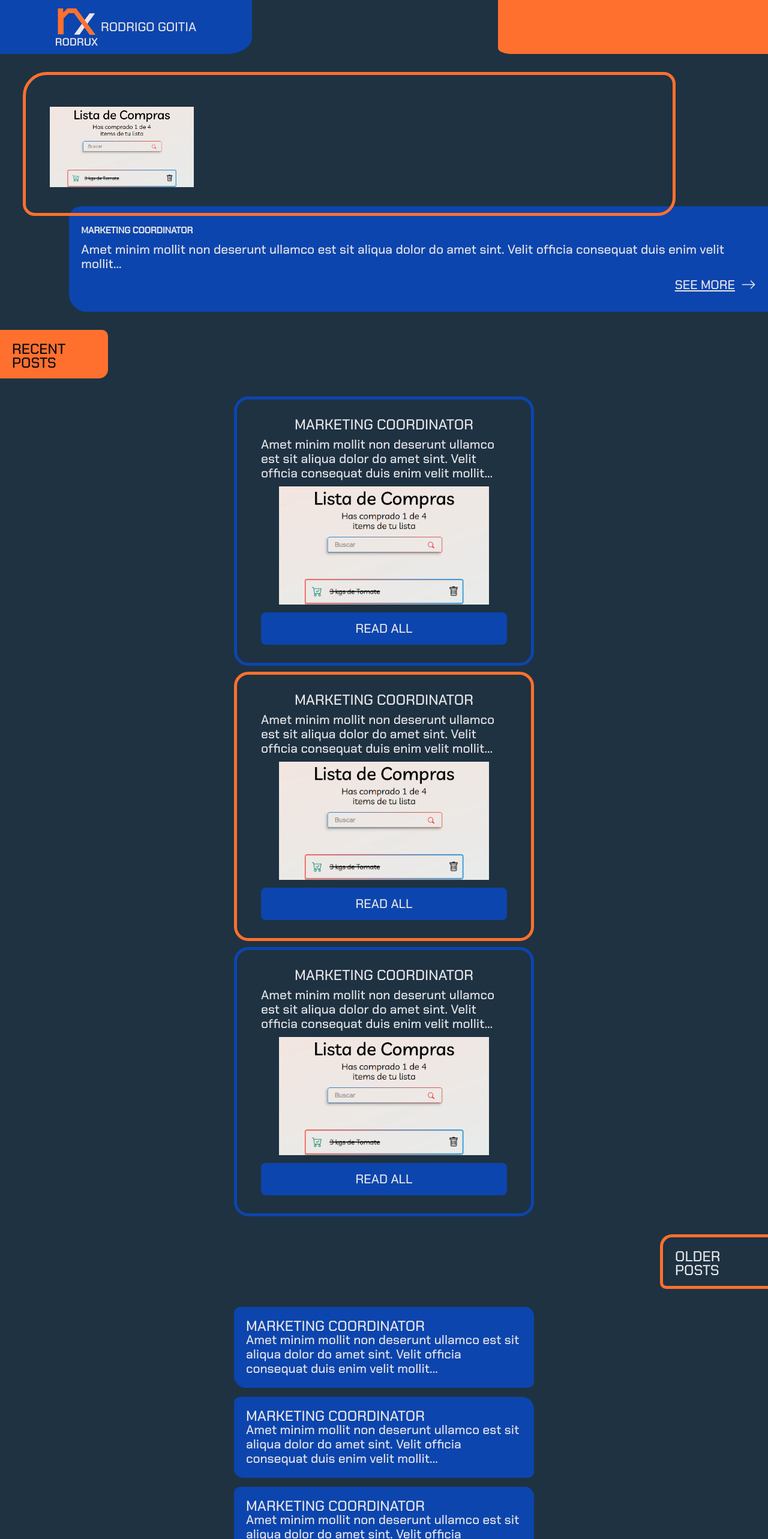
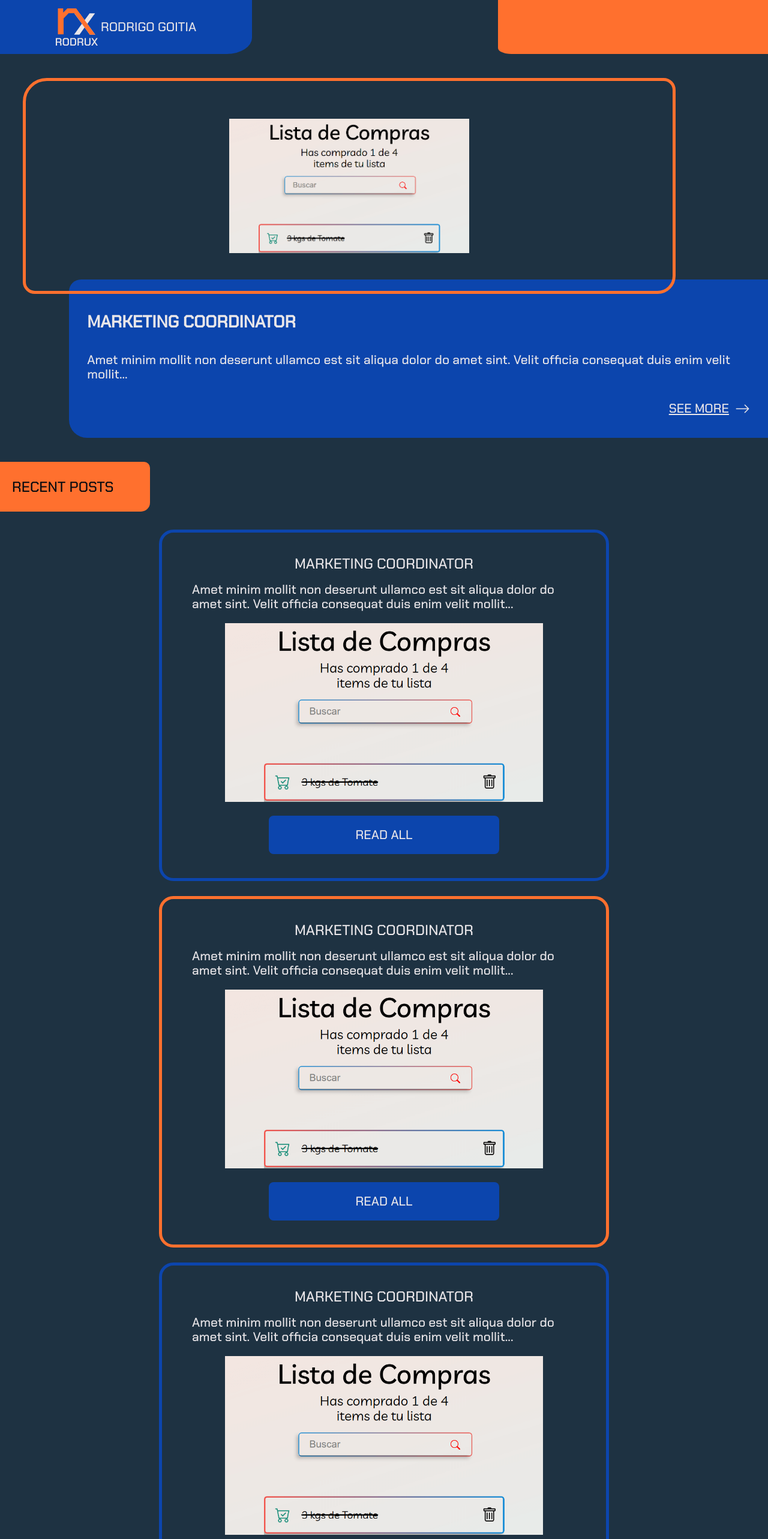
Before and after one commit to rodruxdev/rodruxdev.github.io, a Next.js app: page /blog in a window 1280 px wide. Shown: the top 2566 px of the page at 60% size. Built offline with nearby package versions, Linux system fonts and the light colour scheme.

Commit message:
✨[ADD] Styles in blog page for tablets

```diff
--- a/src/components/BlogHero.jsx
+++ b/src/components/BlogHero.jsx
@@ -8,7 +8,7 @@ const BlogHero = ({ title, description, image }) => {
   return (
     <article className={styles['blog-hero']}>
       <div className={`${styles['blog-hero__image']} orange-border`}>
-        <Image src={require('../../public/' + image)} alt="Image of the blog" width={240} height={180} objectFit="contain" />
+        <Image src={require('../../public/' + image)} alt="Image of the blog" width={400} height={225} objectFit="contain" />
       </div>
       <div className={`${styles['blog-hero__text-container']} blue-box`}>
         <h2 className={styles['blog-hero__title']}>{title}</h2>
--- a/src/components/LinkButton.jsx
+++ b/src/components/LinkButton.jsx
@@ -9,8 +9,9 @@ const LinkButton = React.forwardRef(function Button({ href, onClick, index, chil
   if (index === -1) {
     boxColor = 'white-box';
   }
+  //TODO Change normal button and blog button
   return (
-    <a href={href} target="blank" ref={ref} onClick={onClick} className={`${styles['link-button']} ${boxColor}`}>
+    <a href={href} target="blank" ref={ref} onClick={onClick} className={`${styles['link-button__blog']} ${boxColor}`}>
       {children}
     </a>
   );
--- a/src/styles/BlogHero.module.css
+++ b/src/styles/BlogHero.module.css
@@ -7,10 +7,15 @@
   grid-template-rows: 56% 4% 40%;
 }
 
-.blog-hero__image {
+.blog-hero__image, .blog-hero__text-container{
   width: 100%;
   height: 100%;
-  padding: 30px 40px;
+  display: grid;
+}
+
+.blog-hero__image {
+  place-items: center;
+  padding: 10px 20px;
   border-radius: 40px 20px 30px;
   grid-column: 2 / 4;
   grid-row: 1 / 3;
@@ -18,8 +23,7 @@
 }
 
 .blog-hero__text-container {
-  width: 100%;
-  height: 100%;
+  align-content: space-around;
   padding: 30px 20px 15px;
   border-radius: 20px 0px 0px 30px;
   grid-column: 3 / 5;
@@ -40,3 +44,13 @@
   word-wrap: break-word;
   text-overflow: ellipsis;
 }
+
+@media (min-width: 600px) {
+  .blog-hero {
+    height: 600px;
+    margin-block: 40px;
+  }
+  .blog-hero__text-container {
+    padding: 40px 30px 25px;
+  }
+}
--- a/src/styles/Contact.module.css
+++ b/src/styles/Contact.module.css
@@ -15,8 +15,8 @@
   align-items: flex-start;
   grid-column: 1 / 3;
   grid-row: 1 / 3;
-  border-top-left-radius: 5% 10.7%;
-  border-bottom-left-radius: 10% 21.5%;
+  border-top-left-radius: 15px;
+  border-bottom-left-radius: 25px;
 }
 
 .contact__links {
@@ -27,15 +27,20 @@
   gap: 7.5%;
   grid-column: 2 / 3;
   grid-row: 2 / 4;
-  border-top-left-radius: 15.6% 15.6%;
+  border-top-left-radius: 20px;
 }
 
 @media (min-width: 600px) {
   .contact {
-    height: 420px;
+    height: 500px;
   }
   .contact__title {
     padding-top: 20px;
+    border-top-left-radius: 30px;
+    border-bottom-left-radius: 50px;
+  }
+  .contact__links {
+    border-top-left-radius: 40px;
   }
 }
 
--- a/src/styles/LinkButton.module.css
+++ b/src/styles/LinkButton.module.css
@@ -1,10 +1,14 @@
-.link-button {
+.link-button, .link-button__blog {
   width: 100%;
   border-radius: 8px;
   padding-block: 10px;
   display: grid;
   place-items: center;
   transition: 0.1s ease-in;
+}
+
+.link-button__blog {
+  width: 70%;
 }
 
 .link-button:hover,
@@ -17,6 +21,11 @@
     border-radius: 8px;
     padding-block: 15px;
   }
+  .link-button__blog {
+    border-radius: 8px;
+    padding-block: 20px;
+    width: 60%;
+  }
 }
 
 @media (min-width: 1700px) {
--- a/src/styles/OldPosts.module.css
+++ b/src/styles/OldPosts.module.css
@@ -10,7 +10,7 @@
   max-width: 180px;
   justify-self: end;
   padding: 20px 20px 15px;
-  border-radius: 20px 0px 0px 10px;
+  border-radius: 20px 0px 0px 15px;
   border-right: none;
 }
 
@@ -21,3 +21,17 @@
   place-items: center;
   row-gap: 15px;
 }
+
+@media (min-width: 600px) {
+  .old-posts {
+    margin-block: 40px;
+  }
+  .old-posts__title {
+    width: 250px;
+    max-width: initial;
+    padding: 30px 20px;
+  }
+  .old-posts__container {
+    row-gap: 25px;
+  }
+}
--- a/src/styles/PostCard.module.css
+++ b/src/styles/PostCard.module.css
@@ -28,3 +28,14 @@
 .post-card:nth-child(2) {
   border-color: var(--orange);
 }
+
+@media (min-width: 600px) {
+  .post-card {
+    max-width: 750px;
+    padding: 40px 50px;
+    gap: 20px;
+  }
+  .post-card__image-container {
+    max-width: 530px;
+  }
+}
--- a/src/styles/PostLink.module.css
+++ b/src/styles/PostLink.module.css
@@ -18,3 +18,10 @@
 .post-link:nth-child(2n) {
   border-radius: 10px 20px 10px 15px;
 }
+
+@media (min-width: 600px) {
+  .post-link {
+    max-width: 700px;
+    padding: 30px;
+  }
+}
--- a/src/styles/RecentPosts.module.css
+++ b/src/styles/RecentPosts.module.css
@@ -6,7 +6,7 @@
   width: 55%;
   max-width: 180px;
   margin-bottom: 30px;
-  padding: 20px 20px 15px;
+  padding: 20px;
   border-radius: 0px 10px 15px 0px;
 }
 
@@ -15,5 +15,16 @@
   display: grid;
   grid-template-columns: 1fr;
   place-items: center;
-  row-gap: 10px;
+  row-gap: 15px;
 }
+
+@media (min-width: 600px) {
+  .recent-posts__title {
+    width: 250px;
+    max-width: initial;
+    padding: 30px 20px;
+  }
+  .recent-posts__container {
+    row-gap: 25px;
+  }
+}
--- a/src/styles/globals.css
+++ b/src/styles/globals.css
@@ -99,7 +99,7 @@ a:focus {
   p > span {
     font-size: 1.9rem;
   }
-  h3, h4 {
+  h2, h3, h4 {
     font-size: 2.8rem;
   }
   .blue-border {
```
